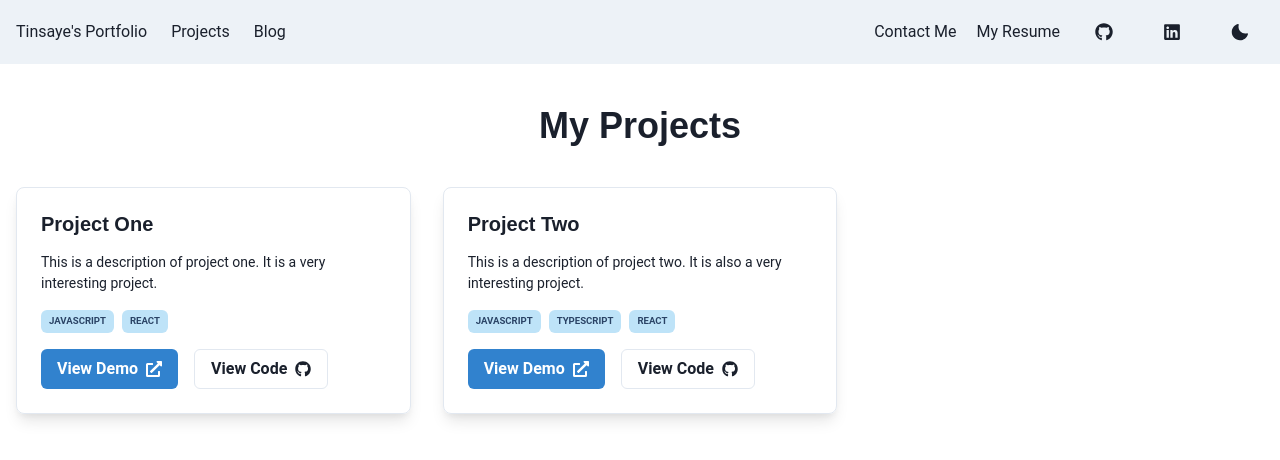
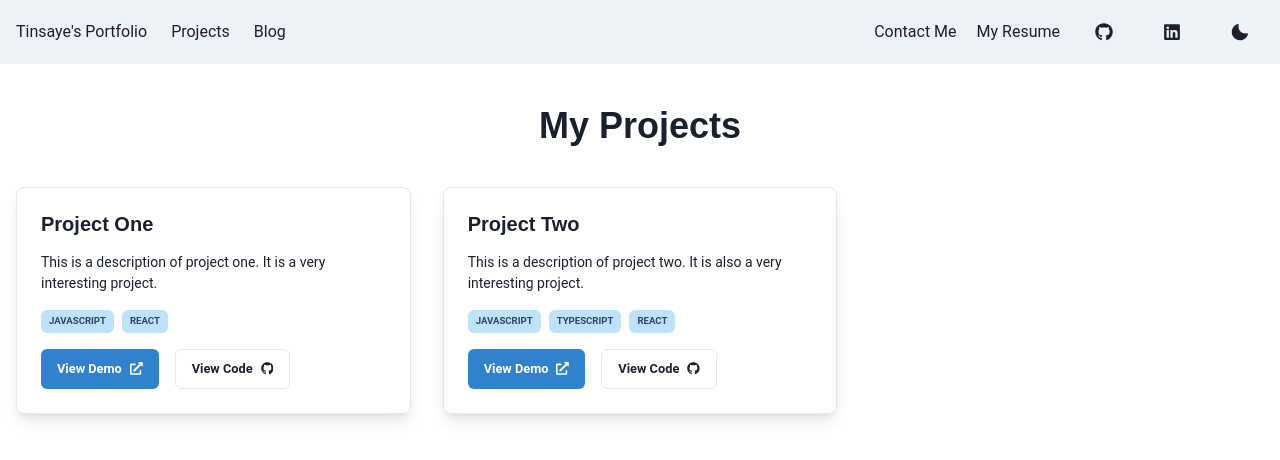
Before and after one commit to tinsaye-simeneh/portfolio, a Next.js app: page /project in a window 1280 px wide. Shown: the top 460 px of the page. Built offline with nearby package versions, Linux system fonts and the light colour scheme.

Commit message:
fix: font size update

```diff
--- a/src/app/components/ProjectCard.tsx
+++ b/src/app/components/ProjectCard.tsx
@@ -61,6 +61,7 @@ const ProjectCard = ({
             colorScheme="blue"
             rightIcon={<FaExternalLinkAlt />}
             cursor={"pointer"}
+            fontSize={"0.8rem"}
           >
             View Demo
           </Button>
@@ -73,6 +74,7 @@ const ProjectCard = ({
             variant="outline"
             rightIcon={<FaGithub />}
             cursor={"pointer"}
+            fontSize={"0.8rem"}
           >
             View Code
           </Button>
```
